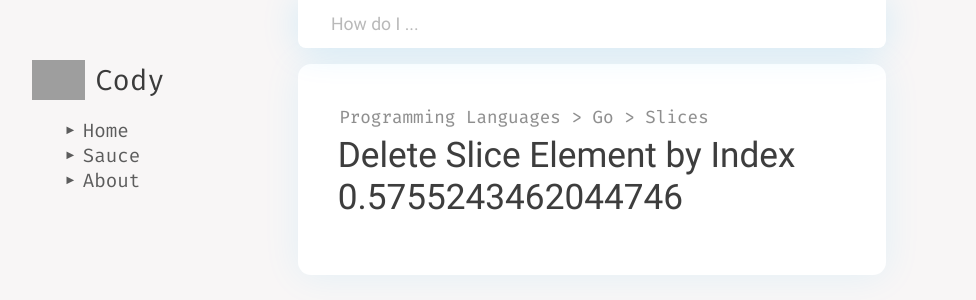
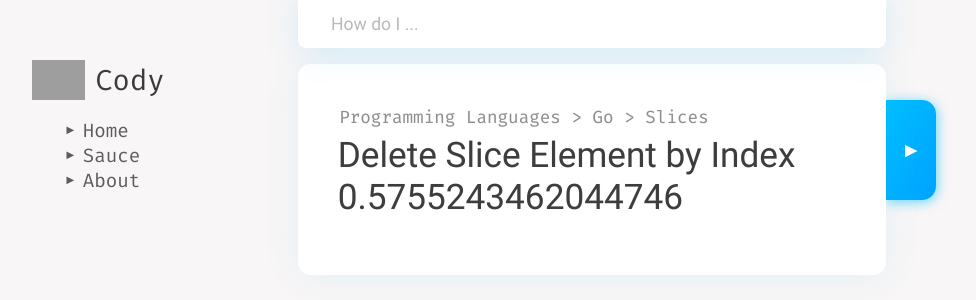
Before and after one commit to eliaperantoni/cody, a Vue app in the folder web/: page / in a window 1280 px wide. Shown: the top 300 px of the page, without its empty margins (48-1024 px from the left). Built offline with nearby package versions, Linux system fonts and the light colour scheme; grey boxes are pictures that could not be loaded.

Commit message:
Next button

```diff
--- a/web/src/App.vue
+++ b/web/src/App.vue
@@ -1,5 +1,7 @@
 <template>
   <div id="app">
+    <title v-text="title" />
+
     <Sidebar />
 
     <div class="header-container">
@@ -12,6 +14,10 @@
         <Hint v-else />
       </transition>
     </div>
+
+    <transition appear name="next">
+      <div v-if="showCard" class="next">►</div>
+    </transition>
 
     <transition name="footer">
       <Footer v-if="query != ''" />
@@ -56,6 +62,9 @@ export default {
   computed: {
     showCard() {
       return !isEmpty(this.card);
+    },
+    title() {
+      return this.showCard ? this.card.title : "Cody";
     }
   },
   mounted() {
@@ -67,9 +76,12 @@ export default {
 </script>
 
 <style lang="scss">
+$center-min-width: 540px;
+$center-width: 46%;
+
 %center {
-  min-width: 540px;
-  width: 46%;
+  min-width: $center-min-width;
+  width: $center-width;
   @media screen and (orientation: portrait) {
     width: 100%;
     min-width: auto;
@@ -93,12 +105,9 @@ body {
 }
 
 html,
-body {
+body,
+#app {
   min-height: 100vh;
-}
-
-#app {
-  padding: 4em 0 6em 0;
   overflow-x: hidden;
   scroll-behavior: smooth;
 }
@@ -111,7 +120,6 @@ body {
   display: flex;
   flex-direction: row;
   justify-content: center;
-  z-index: 10;
   .header {
     @extend %center;
   }
@@ -129,7 +137,9 @@ body {
 
 .content {
   @extend %center;
+  position: relative;
   margin: 0 auto;
+  padding: 4em 0 6em 0;
 }
 
 .card,
@@ -138,17 +148,65 @@ body {
   box-sizing: border-box;
 }
 
+.content .hint {
+  transform: rotate(-12deg);
+  margin-top: 10vh;
+  p {
+    padding: 0;
+  }
+}
+
+.next {
+  $height: 100px;
+
+  border-radius: 0 14px 14px 0;
+  height: $height;
+  width: 50px;
+  position: fixed;
+  top: 100px;
+  color: white;
+  font-size: 1.3em;
+  line-height: $height; // Makes arrow vertically centered
+  text-align: center;
+  user-select: none;
+  transform-origin: top left;
+
+  cursor: pointer;
+
+  background: linear-gradient(
+    to top left,
+    rgb(0, 162, 255) 0%,
+    deepskyblue 100%
+  );
+  box-shadow: 1px 2px 12px rgba(0, 191, 255, 0.6);
+
+  left: $center-width + (100% - $center-width) * 1/ 2;
+  @media screen and (max-width: $center-min-width * (1 / 0.46)) {
+    left: calc($center-min-width + (100% - $center-min-width) / 2);
+  }
+  @media screen and (orientation: portrait) {
+    display: none;
+  }
+}
+
+.header-container {
+  z-index: 2;
+}
+
+.content {
+  z-index: 1;
+}
+
+.next {
+  z-index: 0;
+}
+
 .footer {
   position: absolute;
   bottom: 24px;
   left: 0;
   right: 0;
   text-align: center;
-}
-
-.content .hint {
-  transform: rotate(-12deg);
-  margin-top: 10vh;
 }
 
 .content {
@@ -163,12 +221,26 @@ body {
   }
 }
 
+.next {
+  &-enter {
+    opacity: 0.4;
+    transform: scaleX(0.5);
+    &-to {
+      transform: none;
+      opacity: 1;
+    }
+    &-active {
+      transition: all .2s ease-out;
+    }
+  }
+}
+
 .footer {
   &-enter {
     opacity: 0;
     transform: translateY(10px);
     &-to {
-      transform: translateY(0);
+      transform: none;
       opacity: 1;
     }
     &-active {
@@ -176,7 +248,7 @@ body {
     }
   }
   &-leave {
-    transform: translateY(0);
+    transform: none;
     opacity: 1;
     &-to {
       transform: translateY(10px);
```
